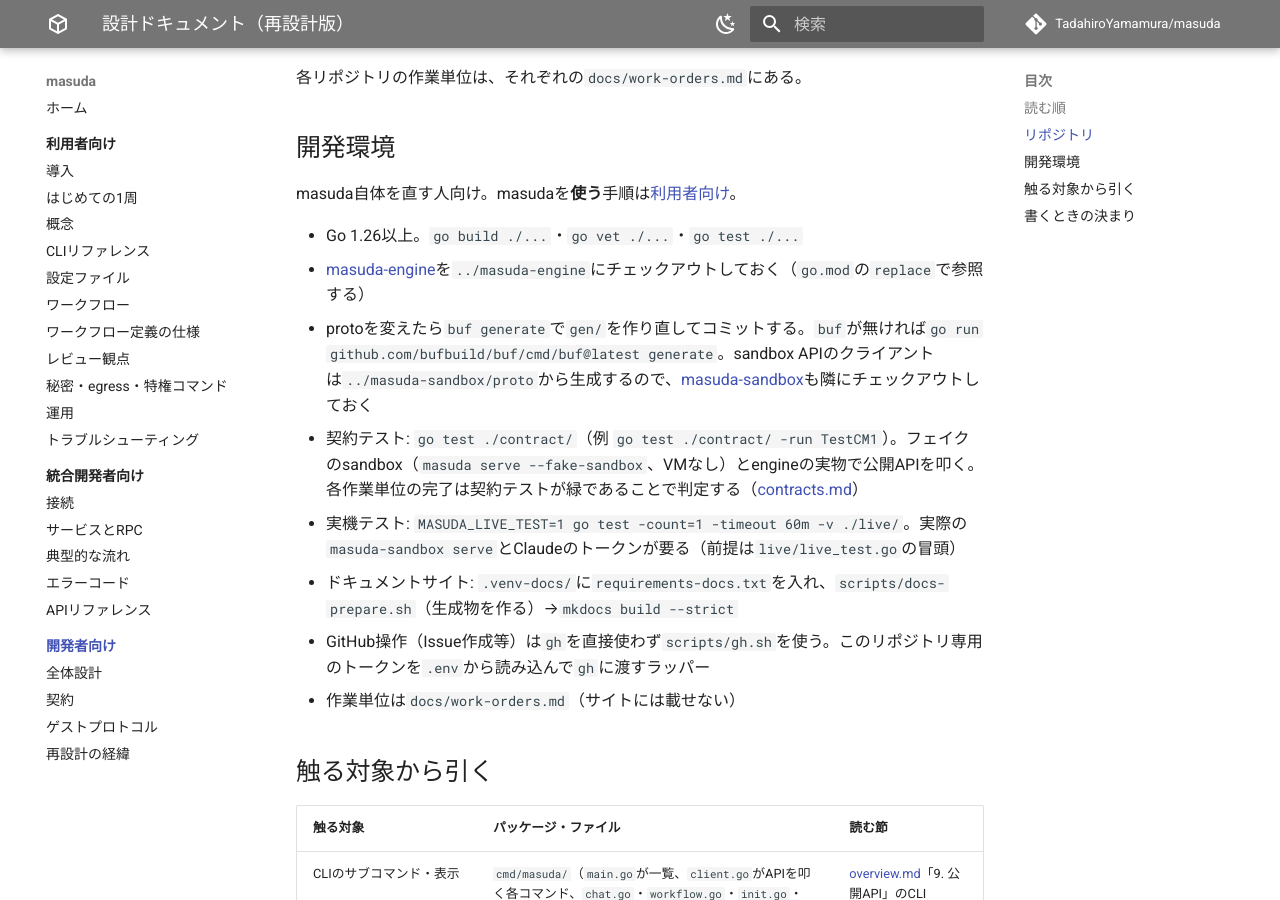
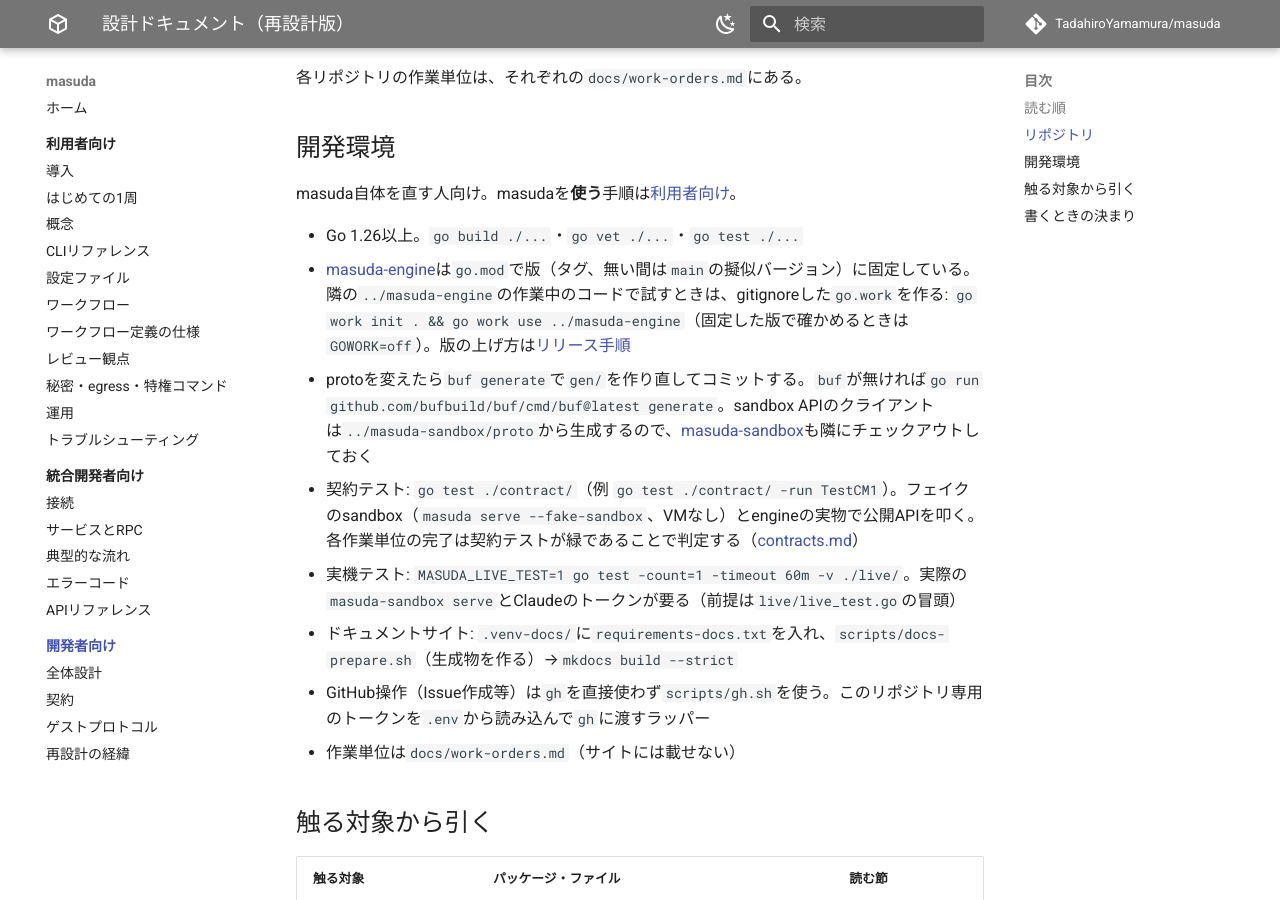
Before and after one commit to TadahiroYamamura/masuda, an MkDocs documentation site: the page built from docs/design/README.md, in a window 1280 px wide and 900 px high, scrolled down 789 px. Built offline with MkDocs 1.6.1 and Material for MkDocs 9.7.7, drawn with Linux system fonts in a browser that asks for light colours; comment, search, counter and statistics services are not loaded; the version menu is left out.

Commit message:
chore(deps): engineを擬似バージョンで固定し、隣の参照をgo.workへ移す
## 意図
go.modのreplace => ../masuda-engineのままでは、リリースのビルドがどのengineのコミットから作られたかが残らず、CIでも隣にチェックアウトしないとビルドできない。M13の決定どおりgo.modでengineの版を固定し、開発中の隣接ディレクトリ参照はgitignoreしたgo.workへ移す。

## 設計上の考慮点
- engineにはまだタグが無いので、push済みのmainの先頭（3f6f64e）の擬似バージョンで固定した。タグを打ったら`go get ...@vX.Y.Z`で上げる（リリース手順書に書く）
- go.workはコミットしない。CIとリリースはgo.modの版だけで決まり、手元でengineの作業中のコードを試すときだけ`go work use ../masuda-engine`する。手順はCLAUDE.mdとdesign/README.md
- api/connect.mdの「replaceで外から解決できない」は事実でなくなったので、gen/を直接importしない理由を書き直した

## 懸念事項
- engineの手元のmain（E11の作業中）はまだpushされていないので、固定した版には含まれない。E11がpushされたら版を上げる

Co-Authored-By: Claude Opus 5.5 <noreply@anthropic.com>

```diff
--- a/docs/design/README.md
+++ b/docs/design/README.md
@@ -25,7 +25,7 @@ masudaは2026-10-02にゼロから再設計した。ここにあるのは**再
 masuda自体を直す人向け。masudaを**使う**手順は[利用者向け](../user/index.md)。
 
 - Go 1.26以上。`go build ./...`・`go vet ./...`・`go test ./...`
-- [masuda-engine](https://github.com/TadahiroYamamura/masuda-engine)を`../masuda-engine`にチェックアウトしておく（`go.mod`の`replace`で参照する）
+- [masuda-engine](https://github.com/TadahiroYamamura/masuda-engine)は`go.mod`で版（タグ、無い間は`main`の擬似バージョン）に固定している。隣の`../masuda-engine`の作業中のコードで試すときは、gitignoreした`go.work`を作る: `go work init . && go work use ../masuda-engine`（固定した版で確かめるときは`GOWORK=off`）。版の上げ方は[リリース手順](release.md#engine)
 - protoを変えたら`buf generate`で`gen/`を作り直してコミットする。`buf`が無ければ`go run github.com/bufbuild/buf/cmd/buf@latest generate`。sandbox APIのクライアントは`../masuda-sandbox/proto`から生成するので、[masuda-sandbox](https://github.com/TadahiroYamamura/masuda-sandbox)も隣にチェックアウトしておく
 - 契約テスト: `go test ./contract/`（例 `go test ./contract/ -run TestCM1`）。フェイクのsandbox（`masuda serve --fake-sandbox`、VMなし）とengineの実物で公開APIを叩く。各作業単位の完了は契約テストが緑であることで判定する（[contracts.md](contracts.md)）
 - 実機テスト: `MASUDA_LIVE_TEST=1 go test -count=1 -timeout 60m -v ./live/`。実際の`masuda-sandbox serve`とClaudeのトークンが要る（前提は`live/live_test.go`の冒頭）
```
Also changed, not shown: CLAUDE.md (+1 -0 lines), docs/api/connect.md (+1 -1 lines), 3 other files.
